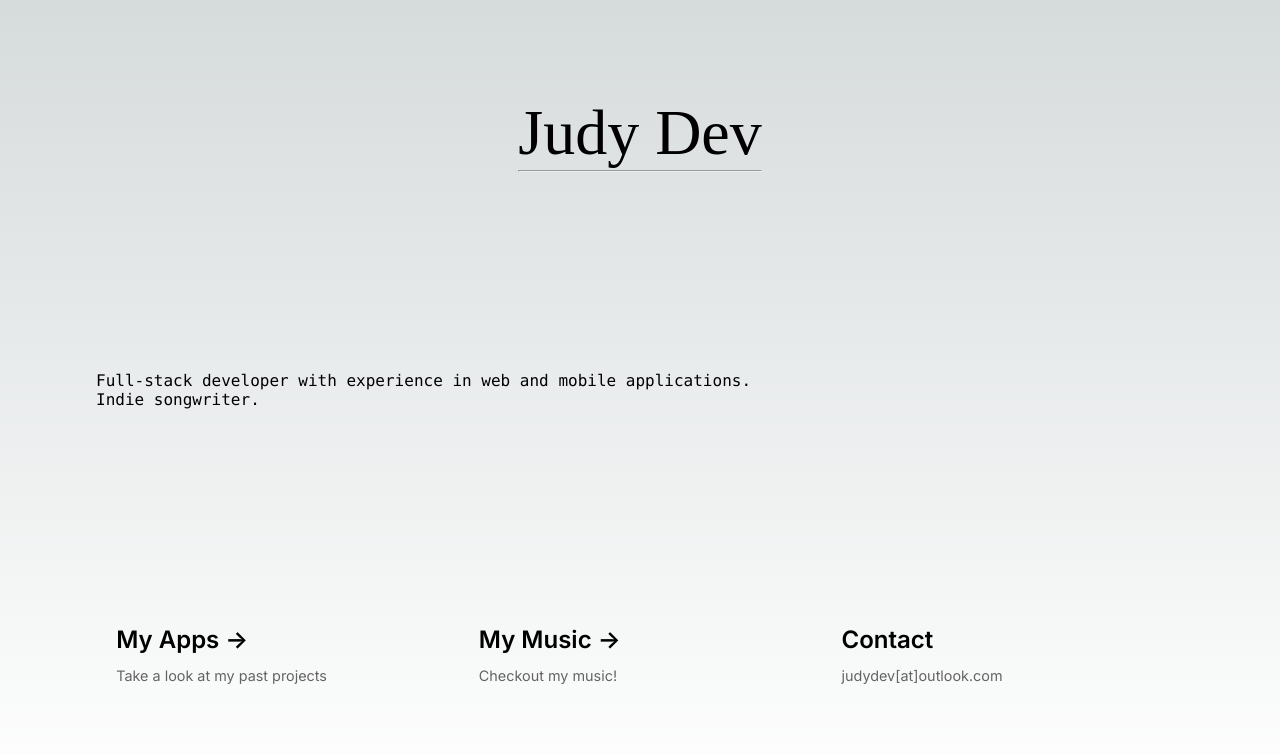
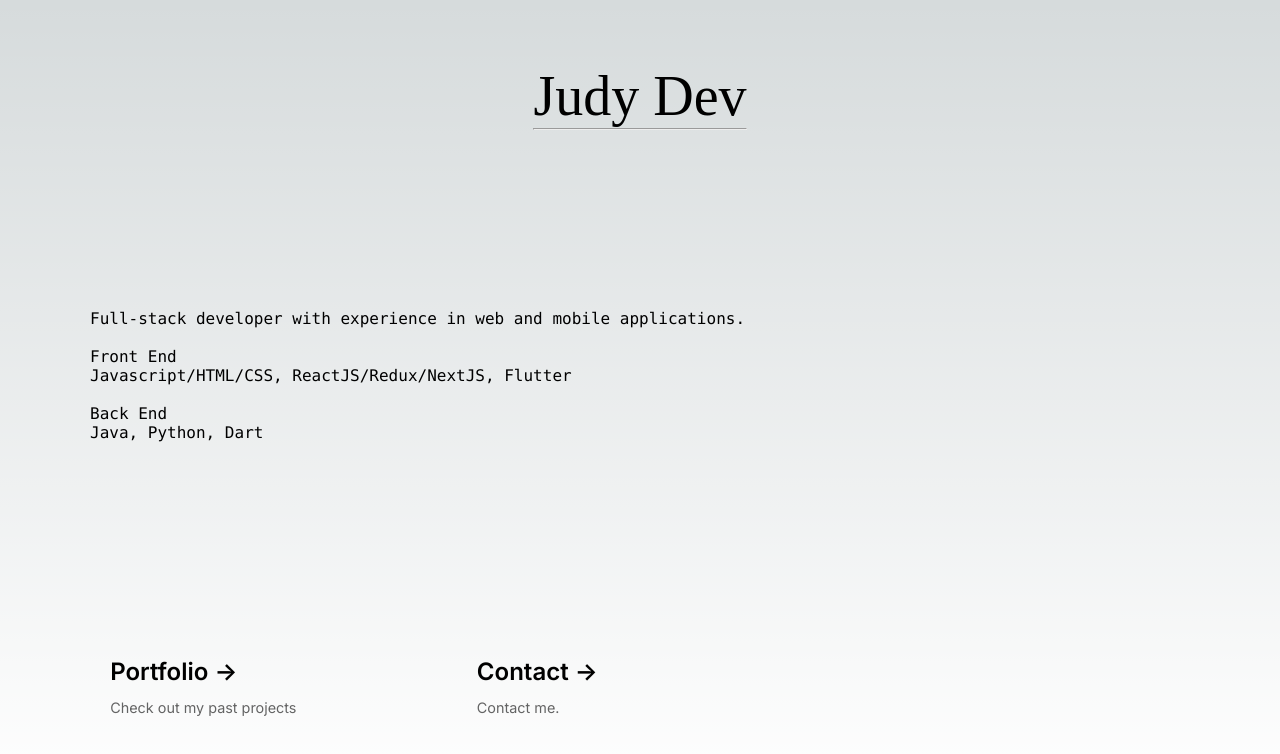
Before and after one commit to judydev/judydev.github.io, a Next.js app: page / in a window 1280 px wide. Shown: the top 754 px of the page. Built offline with nearby package versions, Linux system fonts and the light colour scheme.

Commit message:
add dreamer playllist

```diff
--- a/src/app/page.module.css
+++ b/src/app/page.module.css
@@ -3,12 +3,13 @@
   flex-direction: column;
   justify-content: space-between;
   align-items: center;
-  padding: 6rem;
+  padding: 4rem;
   min-height: 100vh;
+  width: 100vw;
 }
 
 .header {
-  font-size: 64px;
+  font-size: 56px;
   font-family:cursive;
 }
 
--- a/src/app/page.tsx
+++ b/src/app/page.tsx
@@ -10,7 +10,17 @@ export default function Home() {
                 Full-stack developer with experience in web and mobile
                 applications.
                 <br />
-                Indie songwriter.
+                <br />
+                Front End
+                <br />
+                Javascript/HTML/CSS, ReactJS/Redux/NextJS, Flutter
+                <br />
+                <br />
+                Back End
+                <br />
+                Java, Python, Dart
+                <br />
+                <br />
             </div>
             <Sections />
         </main>
--- a/src/app/sections.tsx
+++ b/src/app/sections.tsx
@@ -6,22 +6,24 @@ export default function Sections() {
         <div className={styles.grid}>
             <Link href="/apps" className={styles.card}>
                 <h2>
-                    My Apps <span>-&gt;</span>
+                    Portfolio <span>-&gt;</span>
                 </h2>
-                <p>Take a look at my past projects</p>
+                <p>Check out my past projects</p>
             </Link>
 
-            <a href="/music" className={styles.card}>
+            {/* <a href="/posts" className={styles.card}>
                 <h2>
-                    My Music <span>-&gt;</span>
+                    Posts <span>-&gt;</span>
                 </h2>
-                <p>Checkout my music!</p>
+                <p>Some of my study notes!</p>
+            </a> */}
+
+            <a href="/contact" className={styles.card}>
+                <h2>
+                    Contact <span>-&gt;</span>
+                </h2>
+                <p>Contact me.</p>
             </a>
-
-            <div className={styles.card}>
-                <h2>Contact</h2>
-                <p>judydev[at]outlook.com</p>
-            </div>
         </div>
     );
 }
```
Also changed, not shown: src/app/apps/dreamerplaylist/page.tsx (added, +17 -0 lines), src/app/apps/page.tsx (+14 -1 lines), src/app/contact/page.tsx (added, +18 -0 lines), src/app/globals.css (+4 -4 lines).
